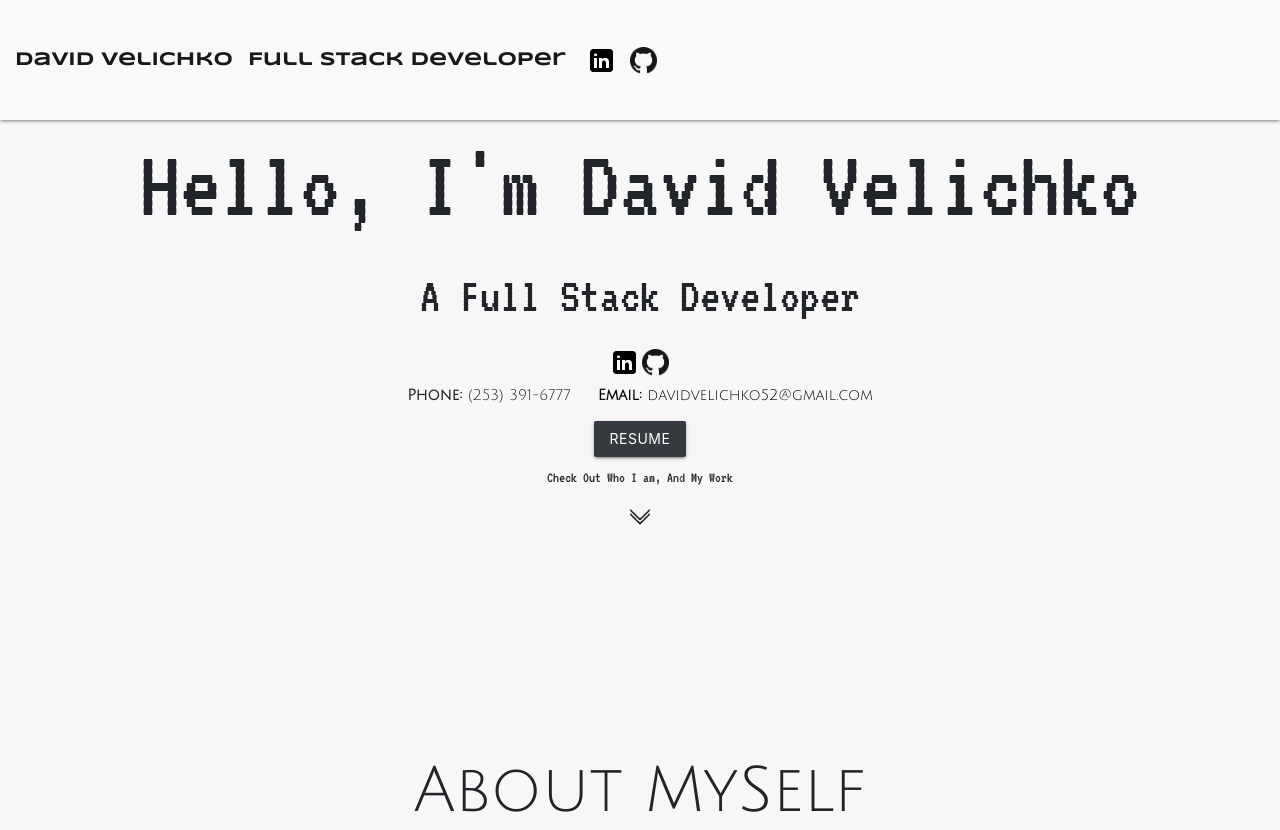
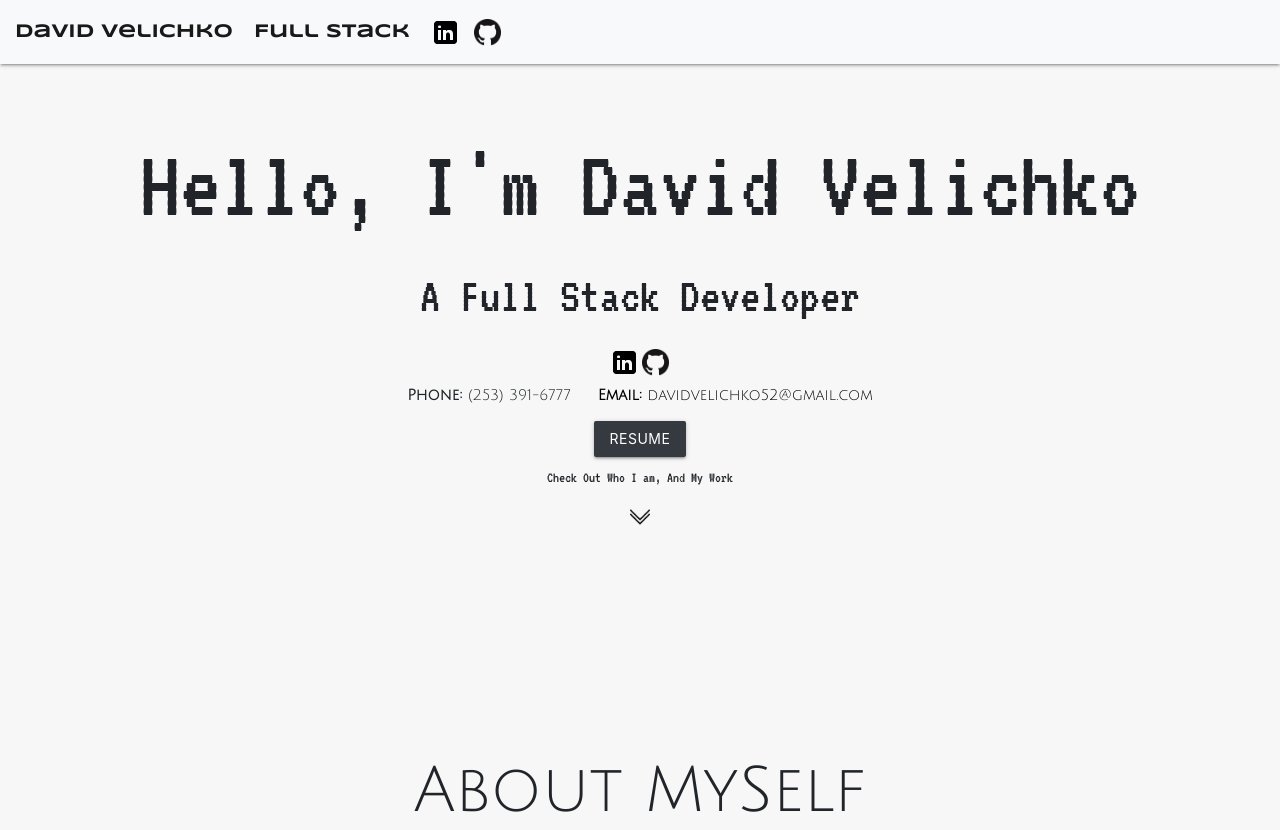
Before and after one commit to davidvelichko52/my-profile-web, a plain HTML site: page index.html in a window 1280 px wide. Shown: the top 830 px of the page. Drawn offline with nearby package versions, Linux system fonts and the light colour scheme.

Commit message:
fixed nav

```diff
--- a/index.html
+++ b/index.html
@@ -13,8 +13,8 @@
 <body>
 
   <nav class="navbar navbar-expand-lg navbar-light bg-light">
-    <a class="navbar-brand" id="navname">David Velichko</a>
-    <a class="navbar-brand" id="navjob">Full Stack Developer</a>
+    <a class="navbar-brand" id="navname">David Velichko &nbsp; Full Stack</a>
+
     <button class="navbar-toggler bg-transparent text-dark" type="button" data-toggle="collapse" data-target="#navbarNav" aria-controls="navbarNav" aria-expanded="false" aria-label="Toggle navigation">
       <span class="navbar-toggler-icon"></span>
     </button>
--- a/style.css
+++ b/style.css
@@ -7,7 +7,6 @@ body{
 .navbar
 {
     position: fixed;
-    height: 120px;
     top: 0;
     width: 100%;
 
```
